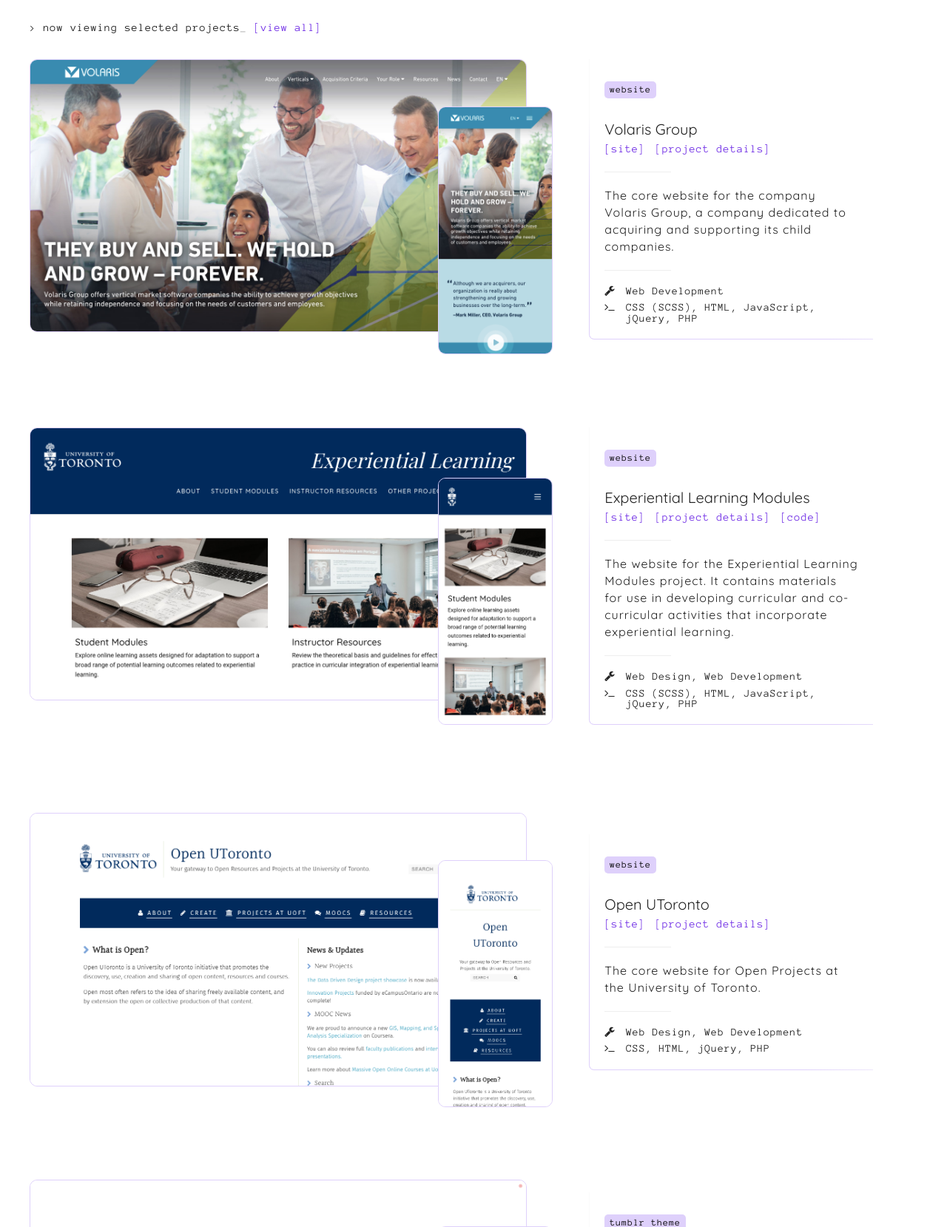
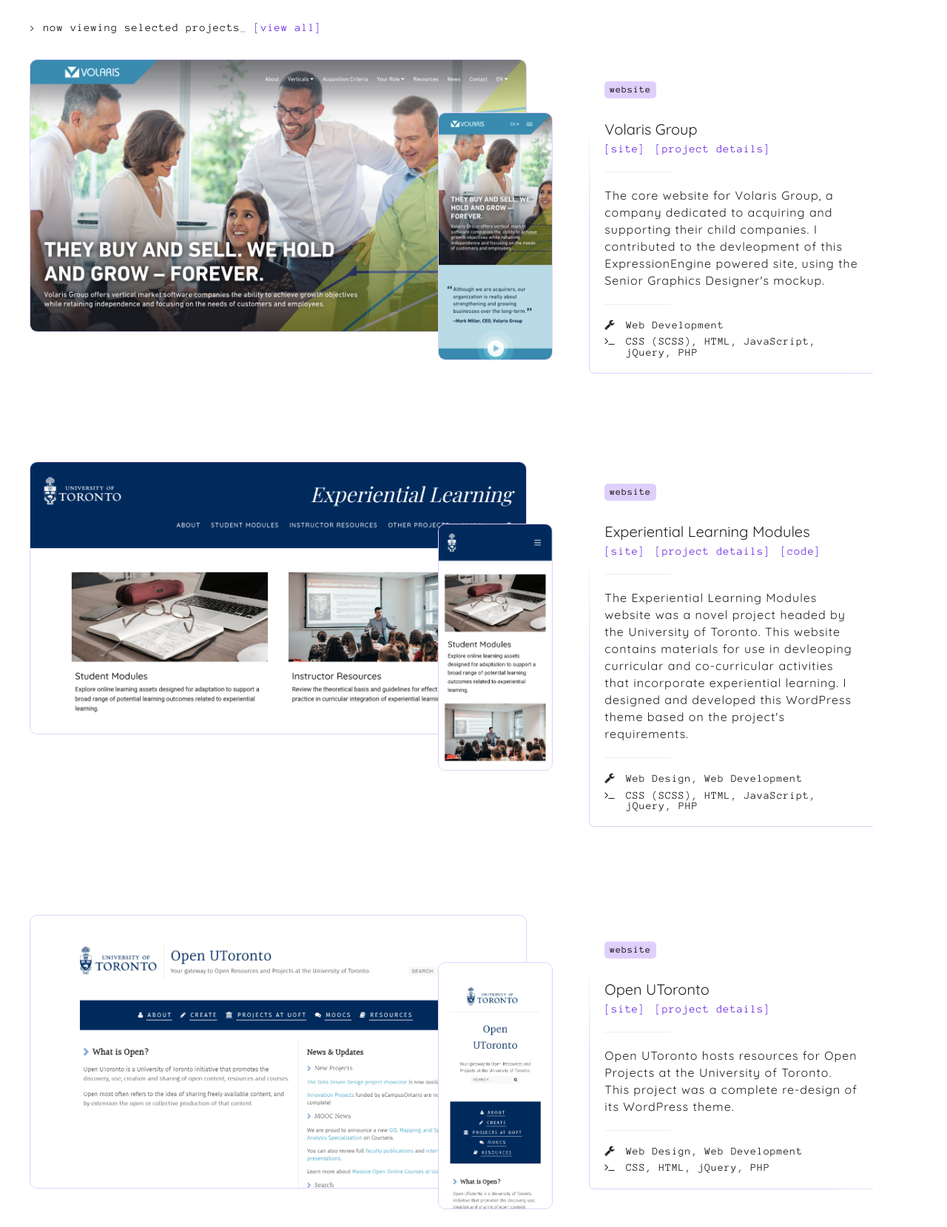
Before and after one commit to georgiabains/new_portfolio, a PHP site: page / in a window 1280 px wide. Shown: the part 120-1779 px from the top of the page at 74% size. Run offline with PHP 8.4, Linux system fonts and the light colour scheme; some libraries are stand-ins or nearby versions.

Commit message:
Updated description copy for index page.

```diff
--- a/index.php
+++ b/index.php
@@ -28,7 +28,7 @@
                         <li><a class="bracket-link" href="https://www.volarisgroup.com/" target="_blank">site</a></li>
                         <li><a class="bracket-link" href="project/volaris-group.php">project details</a></li>
                     </ul>
-                    <p class="description">The core website for the company Volaris Group, a company dedicated to acquiring and supporting its child companies.</p>
+                    <p class="description">The core website for Volaris Group, a company dedicated to acquiring and supporting their child companies. I contributed to the devleopment of this ExpressionEngine powered site, using the Senior Graphics Designer's mockup.</p>
                     <ul class="role">
                         <li>Web Development</li>
                     </ul>
@@ -60,7 +60,7 @@
                         <li><a class="bracket-link" href="project/experiential-modules.php">project details</a></li>
                         <li><a class="bracket-link" href="https://github.com/georgiabains/experiential-learning" target="_blank">code</a></li>
                     </ul>
-                    <p class="description">The website for the Experiential Learning Modules project. It contains materials for use in developing curricular and co-curricular activities that incorporate experiential learning.</p>
+                    <p class="description">The Experiential Learning Modules website was a novel project headed by the University of Toronto. This website contains materials for use in devleoping curricular and co-curricular activities that incorporate experiential learning. I designed and developed this WordPress theme based on the project's requirements.</p>
                     <ul class="role">
                         <li>Web Design</li>
                         <li>Web Development</li>
@@ -92,7 +92,7 @@
                         <li><a class="bracket-link" href="https://www.ocw.utoronto.ca/" target="_blank">site</a></li>
                         <li><a class="bracket-link" href="project/open-utoronto.php">project details</a></li>
                     </ul>
-                    <p class="description">The core website for Open Projects at the University of Toronto.</p>
+                    <p class="description">Open UToronto hosts resources for Open Projects at the University of Toronto. This project was a complete re-design of its WordPress theme.</p>
                     <ul class="role">
                         <li>Web Design</li>
                         <li>Web Development</li>
@@ -124,7 +124,7 @@
                         <li><a class="bracket-link" href="project/pomegranate.php">project details</a></li>
                         <li><a class="bracket-link" href="https://pastebin.com/Cd1eyVLB" target="_blank">code</a></li>
                     </ul>
-                    <p class="description">Pomegranate is a one-columned responsive theme, optimized for text-heavy blogs.</p>
+                    <p class="description">Pomegranate is a free-to-use Tumblr Theme that was optimized for text-based blogs, with its one-columned layout.</p>
                     <ul class="role">
                         <li>Web Design</li>
                         <li>Web Development</li>
@@ -155,7 +155,7 @@
                         <li><a class="bracket-link" href="project/spotlight.php">project details</a></li>
                         <li><a class="bracket-link" href="https://pastebin.com/PjTDvVmU" target="_blank">code</a></li>
                     </ul>
-                    <p class="description">Spotlight is a responsive theme that puts the 'Spotlight' on your posts with a pared back customization selection.</p>
+                    <p class="description">Spotlight is a free-to-use Tumblr Theme that puts the 'spotlight' on its user's posts, with its multi-columned, fully responsive display.</p>
                     <ul class="role">
                         <li>Web Design</li>
                         <li>Web Development</li>
```
